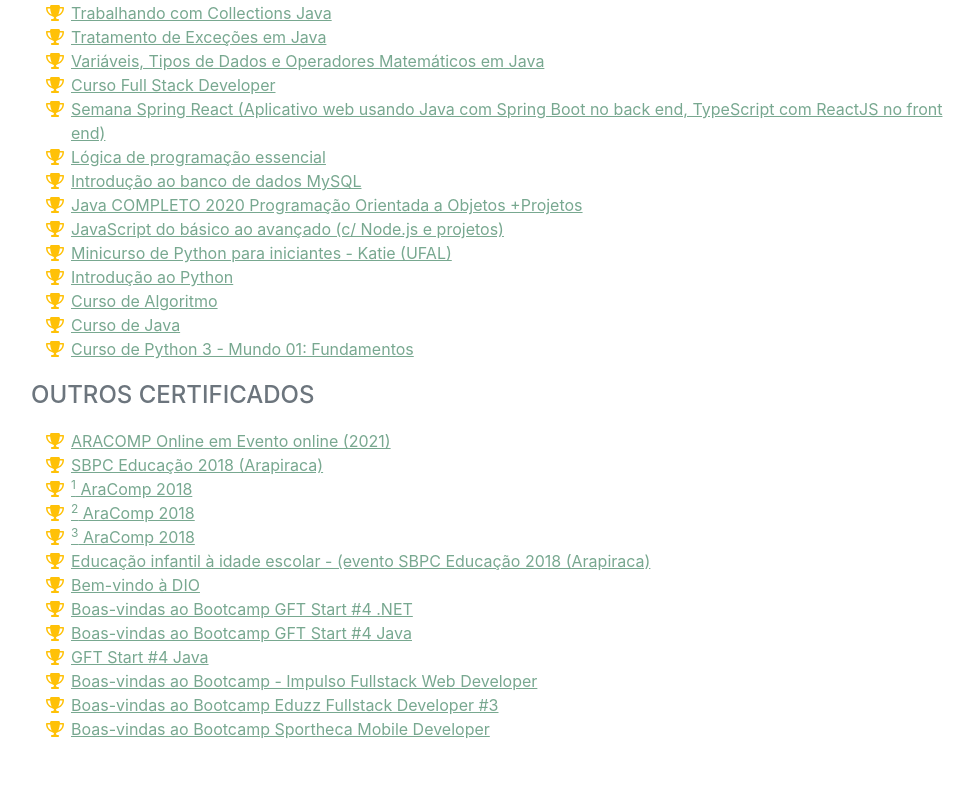
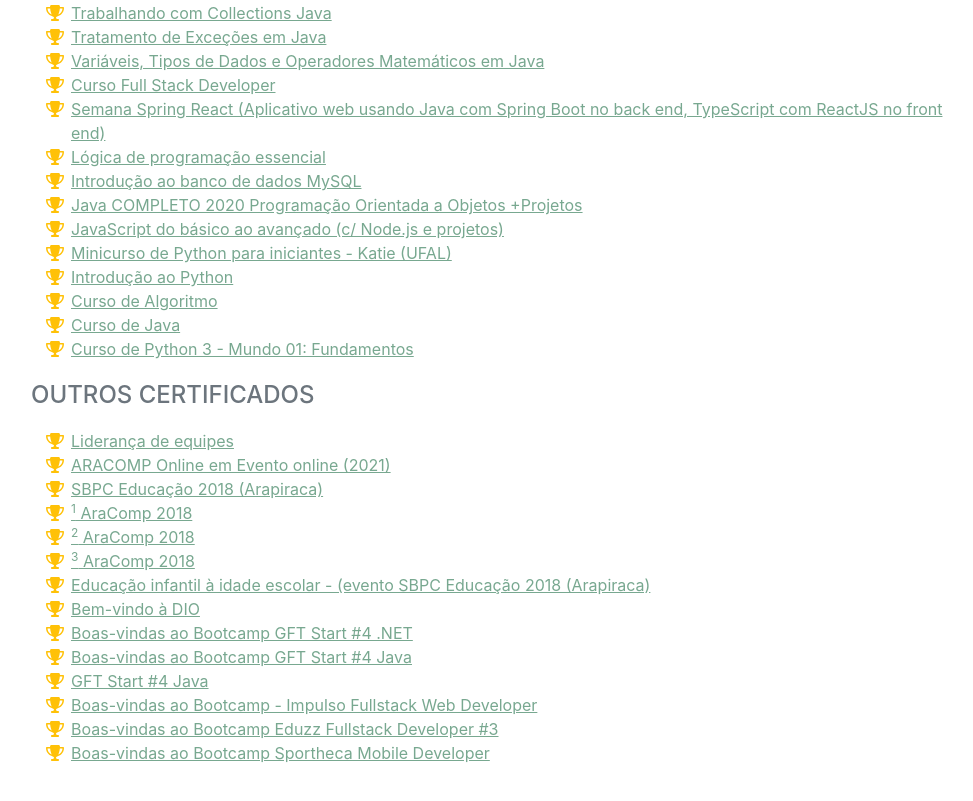
Before and after one commit to DevFullStack-Franklyn-R-Silva/Meu-Curriculo-Web, a plain HTML site: page index.html in a window 1280 px wide. Shown: the part 7007-7808 px from the top of the page, without its empty margins (289-1262 px from the left). Drawn offline with nearby package versions, Linux system fonts and the light colour scheme; a web font is replaced by a local one.

Commit message:
Adicionando +1 certificado

```diff
--- a/index.html
+++ b/index.html
@@ -645,6 +645,11 @@
                 <ul data-aos="fade-left" class="fa-ul mb-0">
                     <li>
                         <span class="fa-li"><i class="fas fa-trophy text-warning"></i></span>
+                        <a href="https://hermes.digitalinnovation.one/certificates/FD72AA34.pdf">Liderança de
+                            equipes</a>
+                    </li>
+                    <li>
+                        <span class="fa-li"><i class="fas fa-trophy text-warning"></i></span>
                         <a
                             href="https://doity.com.br/certificados/imprimir_do_evento/a3f382490a81f80d4f4d781dfb8795ade481f1dd">ARACOMP
                             Online em Evento online (2021)</a>
```
